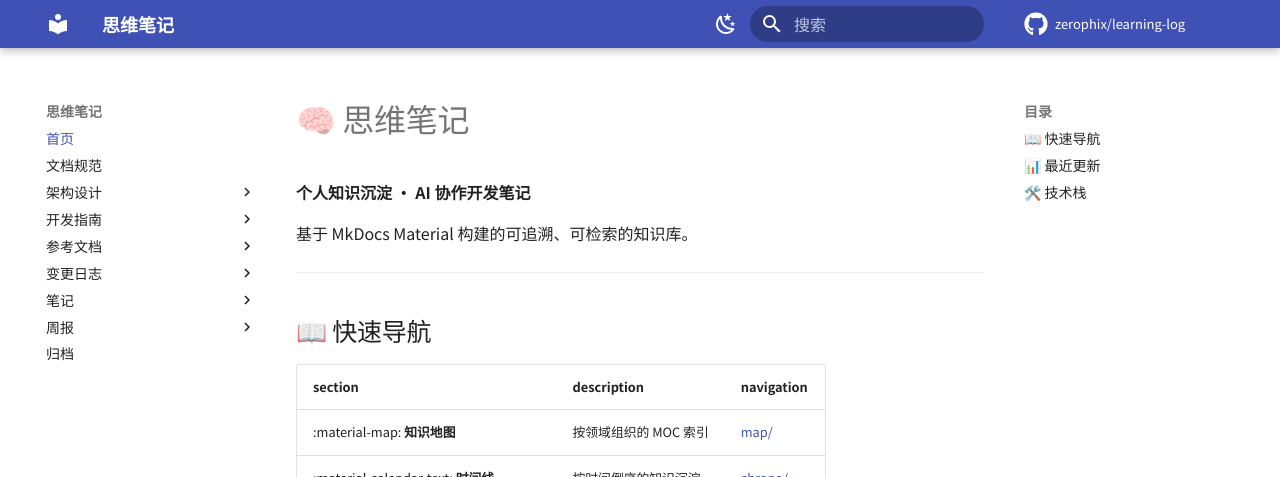
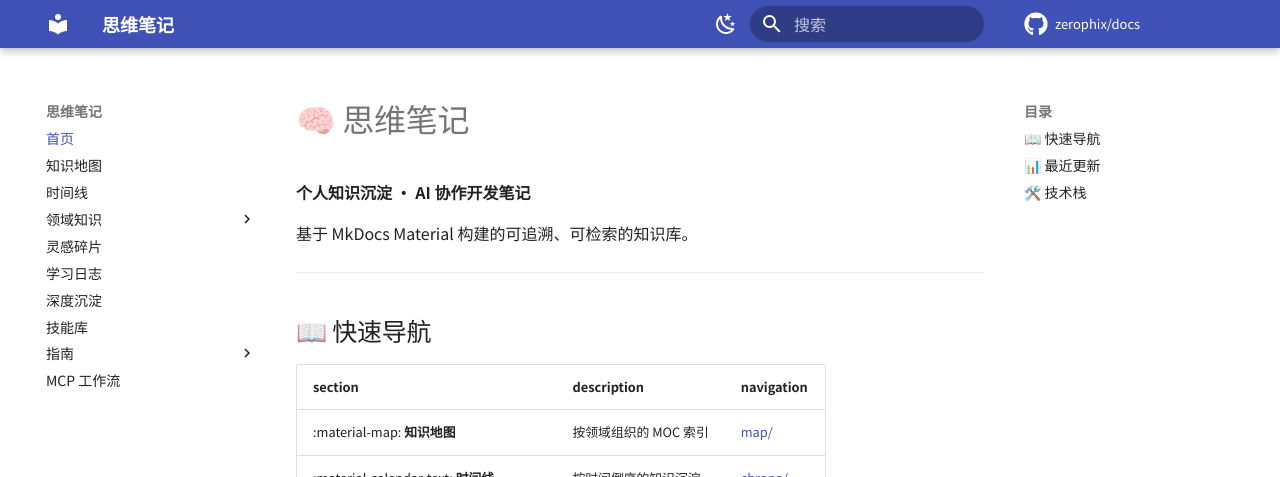
Before and after one commit to zerophix/docs, an MkDocs documentation site: the page built from docs/index.md, in a window 1280 px wide. Shown: the top 477 px of the page. Built offline with MkDocs 1.6.1 and Material for MkDocs 9.7.7, drawn with Linux system fonts in a browser that asks for light colours; comment, search, counter and statistics services are not loaded; part of the change alters nothing that is shown.

Commit message:
fix: 更新 mkdocs 配置，使用正确的仓库和站点URL，简化导航

```diff
--- a/mkdocs.yml
+++ b/mkdocs.yml
@@ -1,15 +1,15 @@
 # ━━━━━━━━━━━━━━━━━━━━━━━━━━━━━━━━━━━━━━
-# 思维笔记 — 项目文档站
+# 思维笔记 — MkDocs 配置
 # ━━━━━━━━━━━━━━━━━━━━━━━━━━━━━━━━━━━━━━
 
 site_name: "思维笔记"
-site_description: "AI 协作开发笔记与知识管理"
+site_description: "个人知识沉淀 · AI 协作开发笔记"
 site_author: zerophix
-site_url: https://zerophix.github.io/learning-log/
+site_url: https://zerophix.github.io/docs/
 
 # Repository
-repo_name: zerophix/learning-log
-repo_url: https://github.com/zerophix/learning-log
+repo_name: zerophix/docs
+repo_url: https://github.com/zerophix/docs
 edit_uri: edit/master/docs/
 
 # Copyright
@@ -18,67 +18,21 @@ copyright: Copyright &copy; 2026 zerophix
 # ── Navigation ──
 nav:
   - 首页: index.md
-  - 文档规范: DOC-GUIDE.md
-
-  - 架构设计:
-    - 概览: architecture/index.md
-    - AI 协作机制: architecture/ai-collaboration.md
-    - 后端设计: architecture/backend-design.md
-    - 前端设计系统: architecture/frontend-design.md
-    - MCP 工作流: architecture/mcp-workflow.md
-
-  - 开发指南:
-    - 概览: guides/index.md
-    - 安装指南: guides/installation.md
-    - 快速上手: guides/quickstart.md
-    - 配置说明: guides/configuration.md
-    - 后端开发: guides/backend.md
-    - 自动化快速参考: guides/guide-automation-quick-reference.md
-    - 通用设计: guides/guide-generic-design.md
-    - Learning Log 可移植指南: guides/guide-learning-log-portable.md
-    - Learning Log README: guides/guide-learning-log-readme.md
-    - MCP 使用指南: guides/guide-mcp-usage.md
-    - Mermaid 使用指南: guides/guide-mermaid.md
-    - 项目地图指南: guides/guide-project-map.md
-    - Redis 集群指南: guides/guide-redis-cluster.md
-    - 工作流指南: guides/guide-workflow.md
-
-  - 参考文档:
-    - 概览: reference/index.md
-    - API 参考: reference/api.md
-    - 配置参考: reference/configuration.md
-    - 错误代码: reference/error-codes.md
-    - 常见问题: reference/faq.md
-
-  - 变更日志:
-    - 概览: changelog/index.md
-
-  - 笔记:
-    - 概览: notes/index.md
-    - 技能:
-        - 自动化: notes/skills/automate.md
-        - Coach: notes/skills/coach.md
-        - Docker: notes/skills/docker.md
-        - 文档编写: notes/skills/docwrite.md
-        - Flash Insight: notes/skills/flash-insight.md
-        - Git: notes/skills/git.md
-        - 初始化: notes/skills/init.md
-        - Interview: notes/skills/interview.md
-        - 知识管理: notes/skills/knowledge.md
-        - 日志: notes/skills/log.md
-        - 思维导图: notes/skills/map.md
-        - MVP: notes/skills/mvp.md
-        - 原则: notes/skills/principles.md
-        - 质量: notes/skills/quality.md
-        - Resume Context: notes/skills/resume-context.md
-        - Review: notes/skills/review.md
-        - Topic Consolidate: notes/skills/topic-consolidate.md
-        - Workspace Orchestrator: notes/skills/workspace-orchestrator.md
-
-  - 周报:
-    - 概览: weekly-reports/index.md
-
-  - 归档: archive/index.md
+  - 知识地图: map/README.md
+  - 时间线: chrono/README.md
+  - 领域知识:
+    - AI 开发: domain/ai/README.md
+    - 工程实践: domain/engineering/README.md
+    - 量化金融: domain/quant/README.md
+  - 灵感碎片: peek/README.md
+  - 学习日志: log/README.md
+  - 深度沉淀: deep/README.md
+  - 技能库: skills/README.md
+  - 指南:
+    - 贡献指南: guide/README.md
+    - 命名规范: guide/conventions.md
+    - 部署指南: guide/deployment.md
+  - MCP 工作流: mcp-workflow.md
 
 # ── Theme ──
 theme:
@@ -86,13 +40,13 @@ theme:
   language: zh
 
   features:
-    - navigation.top             # 回到顶部
-    - navigation.tracking        # 滚动高亮当前页面
-    - content.code.copy          # 代码块复制
-    - content.code.annotate      # 代码行注释
-    - search.highlight           # 搜索高亮
-    - search.suggest             # 搜索建议
-    - toc.follow                 # 右侧目录跟随
+    - navigation.top
+    - navigation.tracking
+    - content.code.copy
+    - content.code.annotate
+    - search.highlight
+    - search.suggest
+    - toc.follow
 
   palette:
     - scheme: default
@@ -124,6 +78,7 @@ plugins:
   - git-revision-date-localized:
       enable_creation_date: true
       fallback_to_build_date: true
+      enable_git_follow: false
   - minify:
       minify_html: true
 
```
Also changed, not shown: 2 other files.
